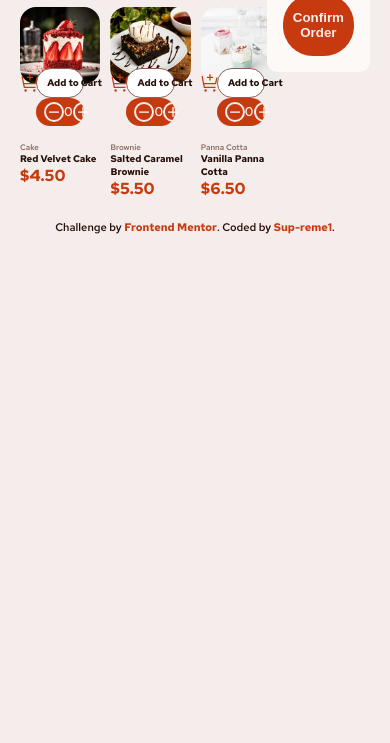
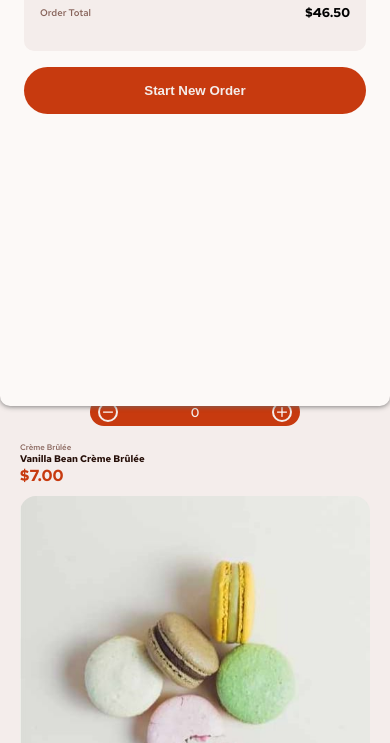
Before and after one commit to Sup-reme1/productListWithCart, a plain HTML site: page index.html in a window 390 px wide. Shown: the part 480-1223 px from the top of the page. Before the commit the page ends 844 px from the top, so only its background shows below. Drawn offline with Linux system fonts and the light colour scheme.

Commit message:
Styled the Media queries

```diff
--- a/style.css
+++ b/style.css
@@ -285,6 +285,9 @@ body{
     align-items: center;
     justify-content: center;
     font-size: .5em;
+    background: var(--rose100);
+    border-radius: 1rem;
+    margin: 1rem 0;
 }
 
 .delivery-text img{
@@ -326,13 +329,13 @@ body{
     padding: 1.5rem;
     border-radius: 10px;
     box-shadow: var(--shadow);
-    width: 400px;
+    width: 50%;
 
     position: fixed;
     top: 30vh;
     justify-self: center;
 
-    display: none;
+    /* display: none; */
 }
 
 .message h1{
@@ -386,7 +389,68 @@ body{
 
 }
 
+/* Media Screen for ipad */
+@media ( max-width: 745px ){
+    .grid-container{
+        grid-template-columns: 1fr 1fr 0.6fr;
+        grid-column-gap: 5px;
+        grid-row-gap: 5px;
+    }
+
+    /* Product Section */
+    .product-section{
+        grid-template-columns: repeat(auto-fit, minmax(200px, 1fr));
+        column-gap: 10px;
+        row-gap: 10px;
+    }
+}
+
+/* Media Screen for Ipad */
+@media ( max-width: 650px ){
+    .grid-container{
+        grid-template-columns: 1fr .5fr 0.8fr;
+        grid-column-gap: 10px;
+        grid-row-gap: 5px;
+    }
+
+    /* Product Section */
+    .product-section{
+    grid-template-columns: repeat(auto-fit, minmax(200px, 1fr));
+    column-gap: 10px;
+    row-gap: 10px;
+    }
+}
+
+
 /* Media Screen for Mobile */
-@media ( max-width: 745px ){
+@media ( max-width: 400px ){
+    .grid-container{
+        grid-template-areas:
+            'header'
+            'main'
+            'aside'
+            'footer';
+        grid-template-columns: 1fr;
 
+        grid-column-gap: 10px;
+        grid-row-gap: 10px;
+    }
+
+    /* Product Section */
+    .product-section {
+        display: grid;
+        grid-template-columns: repeat(auto-fit, minmax(200px, 1fr));
+        column-gap: 10px;
+        row-gap: 10px;
+    }
+
+    .aside {
+        margin-top: 10px;
+    }
+
+    /* Order Confirm Section  */
+    .order-confirm-section {
+        width: 100%;
+        bottom: -5vh;
+    }
 }
```
